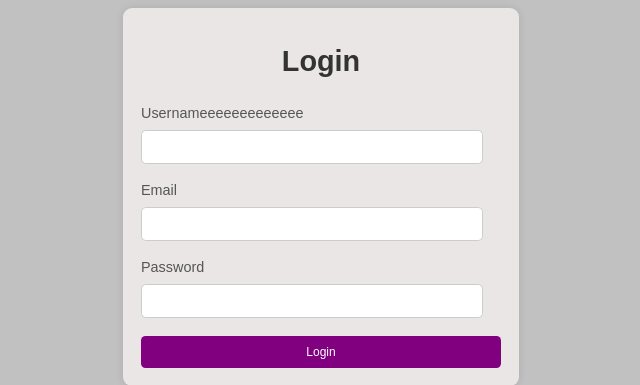
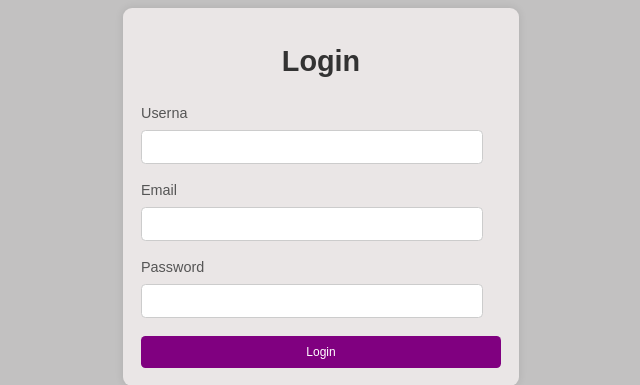
Before and after one commit to Ray-red-byte/Appworks_Personal, a Flask app: page /login in a window 1280 px wide. Shown: the part 217-602 px from the top of the page, without its empty margins (319-959 px from the left). Run offline with Flask 3, Linux system fonts and the light colour scheme.

Commit message:
Update username label in login form

```diff
--- a/templates/login.html
+++ b/templates/login.html
@@ -71,7 +71,7 @@
     <div class="container">
         <h1>Login</h1>
         <form id="loginForm">
-            <label for="username">Usernameeeeeeeeeeeee</label>
+            <label for="username">Userna</label>
             <input type="text" id="username" name="username" required>
 
             <label for="email">Email</label>
```
